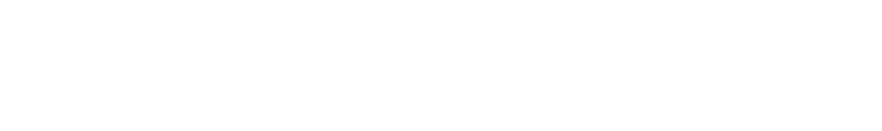
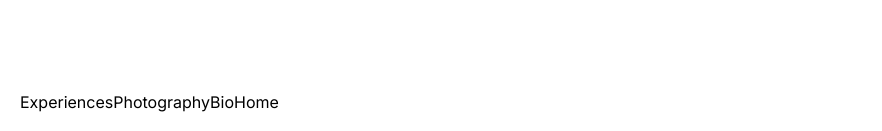
Before and after one commit to trble91/portfolio-new, a Next.js app: page / in a window 1280 px wide. Shown: the part 4020-4151 px from the top of the page, without its empty margins (0-882 px from the left). Before the commit the page ends 4090 px from the top, so only its background shows below. Built offline with nearby package versions, Linux system fonts and the light colour scheme.

Commit message:
complications with testing nav

```diff
--- a/Components/Nav.jsx
+++ b/Components/Nav.jsx
@@ -1,16 +1,17 @@
+'use client'
 import React from "react";
 import Link from "next/link";
 import Experiences from "./Screens/Experiences";
-import AboutMe from "./Screens/AboutMe";
+import Bio from "./Screens/Bio";
 import Photography from "./Screens/Photography";
 
 export default function Nav() {
   return (
-    <nav className="sticky bottom-0 p-5 flex-row-reverse items-end justify-between max-w-[600px] mx-auto z-20 xl:items-center">
-      <Link href='/Screens/Experiences'>Experiences</Link>
-      <Link href='/Screens/Photography'>Photography</Link>
-      <Link href='/Screens/AboutMe'>Bio</Link>
-      <Link href="/"> Home</Link>
+    <nav className="relative bottom-0 p-5 flex-row-reverse items-end space-between max-w-[600px] mx-auto z-20 xl:items-center">
+      <Link href="/Experiences">Experiences</Link>
+      <Link href="/Photography">Photography</Link>
+      <Link href="/Bio">Bio</Link>
+      <Link href="/">Home</Link>
     </nav>
   );
 }
--- a/Components/Screens/AboutMe.jsx
+++ b/Components/Screens/Bio.jsx
@@ -2,7 +2,7 @@
 import React from "react";
 import Skills from "./Skills";
 
-export default function AboutMe() {
+export default function Bio() {
   return (
     <>
       <div className="flex relative flex-col text-center md:text-left xl:flex-row  xl:px-10 min-h-screen justify-center xl:space-y-0 mx-auto items-center snap-center">
--- a/app/globals.css
+++ b/app/globals.css
@@ -4,16 +4,16 @@
 
 
 :root {
-  --foreground-rgb: #3498df;
-  --background-start-rgb: #3498db;
-  --background-end-rgb: #ecf0f1;
+  --foreground-rgb: rgb();
+  --background-start-rgb: rgb();
+  --background-end-rgb: rgb();
 }
 
 @media (prefers-color-scheme: dark) {
   :root {
-    --foreground-rgb: #3498df;
-    --background-start-rgb: #3498db;
-    --background-end-rgb: #ecf0f1;
+    --foreground-rgb: rgb();
+    --background-start-rgb: rgb();
+    --background-end-rgb: rgb();
   }
 }
 
--- a/app/page.js
+++ b/app/page.js
@@ -2,9 +2,9 @@
 import React from "react";
 import Header from "@/Components/Header.jsx";
 import Homepage from "@/Components/Screens/Homepage.jsx";
-import AboutMe from "@/Components/Screens/AboutMe";
+import Bio from "@/Components/Screens/Bio";
 import Photography from "@/Components/Screens/Photography";
-// import Nav from "@/Components/Nav.jsx";
+import Nav from "@/Components/Nav.jsx";
 import './globals.css'
 import Experiences from "@/Components/Screens/Experiences";
 
@@ -15,10 +15,10 @@ export default function Home() {
         <div className="snap-mandatory min-h-screen dark:bg-gray-800 dark:text-gray-900">
           <Header />
           <Homepage />
-          <AboutMe />
+          <Bio />
           <Experiences />
           <Photography />
-          {/* <Nav /> */}
+          <Nav />
         </div>
       </React.StrictMode>
     </>
```
